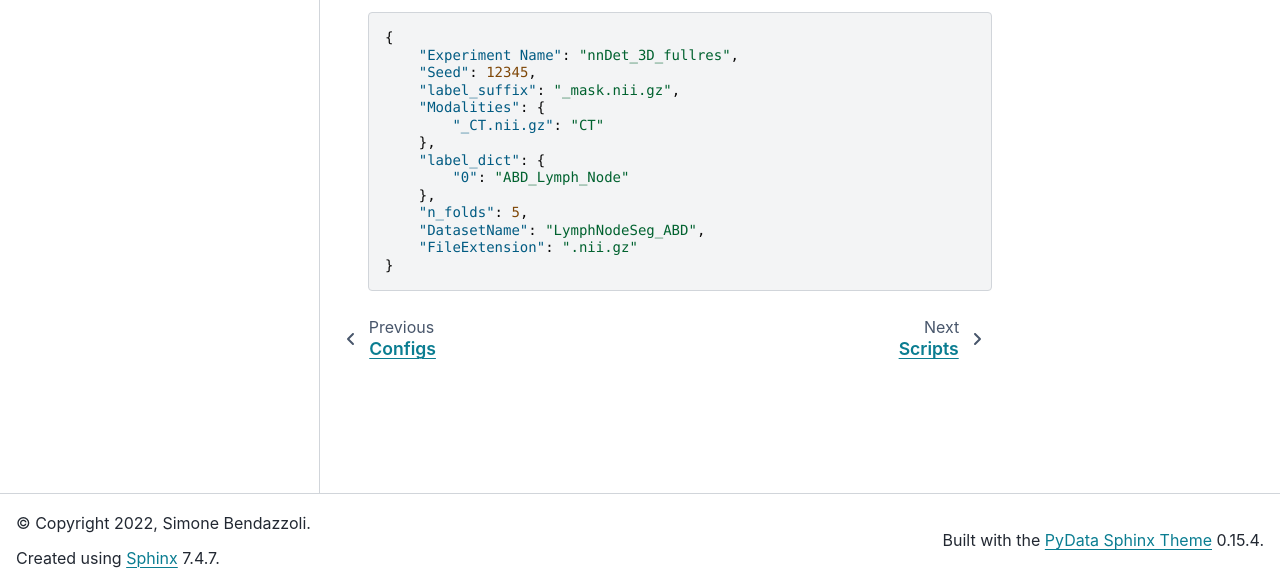
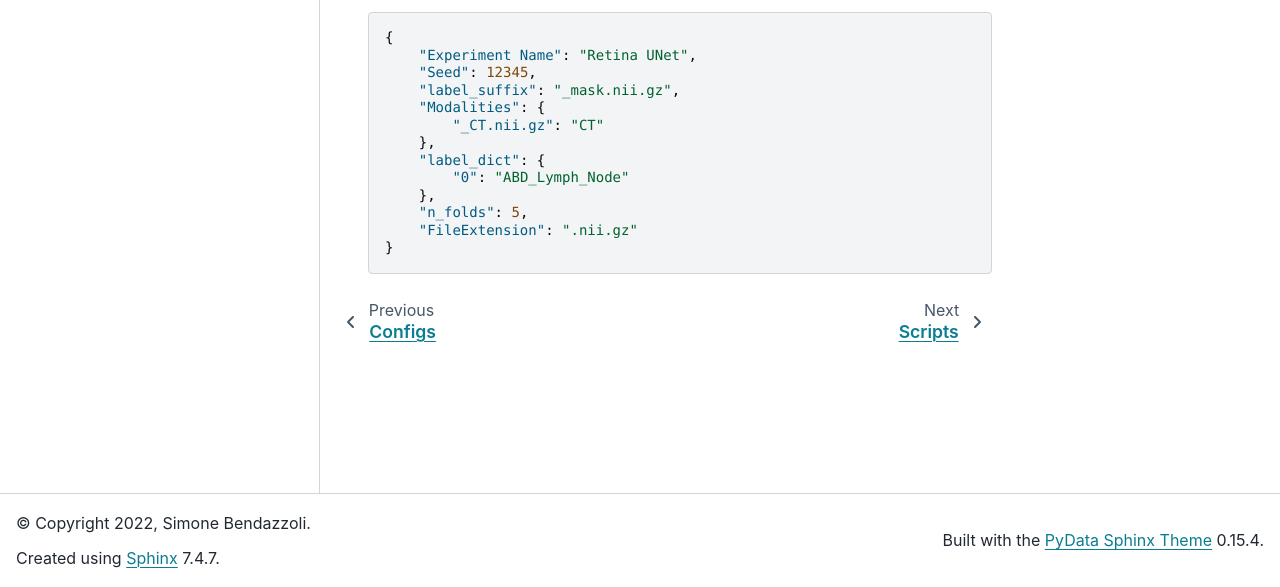
Before and after one commit to MAIA-KTH/Hive, a Sphinx documentation site: the page built from docs/source/apidocs/nndet_configs.rst, in a window 1280 px wide, cut to the strip 313-900 px from the top of the page. Built offline with Sphinx 7.4.7 and the PyData theme 0.15.4, drawn with Linux system fonts in a browser that asks for light colours; the version number could not be read and is left out.

Commit message:
Updated Docs

```diff
--- a/docs/source/apidocs/configs/nnDet_config_template.json
+++ b/docs/source/apidocs/configs/nnDet_config_template.json
@@ -5,7 +5,7 @@
   "properties": {
     "Experiment Name": {
       "type": "string",
-      "description": "String describing the experiment, usually related to the selected DL framework/architecture. Example: \"nnDet_3D_fullres\""
+      "description": "String describing the experiment, usually related to the selected DL framework/architecture. Example: \"Retina UNet\""
     },
     "Seed": {
       "type": "integer",
@@ -40,7 +40,6 @@
     "Modalities",
     "label_dict",
     "n_folds",
-    "DatasetName",
     "FileExtension"
   ]
 }
--- a/docs/source/apidocs/nndet_configs.rst
+++ b/docs/source/apidocs/nndet_configs.rst
@@ -6,7 +6,7 @@ nnDetection config
 .. code-block:: json
 
     {
-        "Experiment Name": "nnDet_3D_fullres",
+        "Experiment Name": "Retina UNet",
         "Seed": 12345,
         "label_suffix": "_mask.nii.gz",
         "Modalities": {
@@ -16,6 +16,5 @@ nnDetection config
             "0": "ABD_Lymph_Node"
         },
         "n_folds": 5,
-        "DatasetName": "LymphNodeSeg_ABD",
         "FileExtension": ".nii.gz"
     }
```
